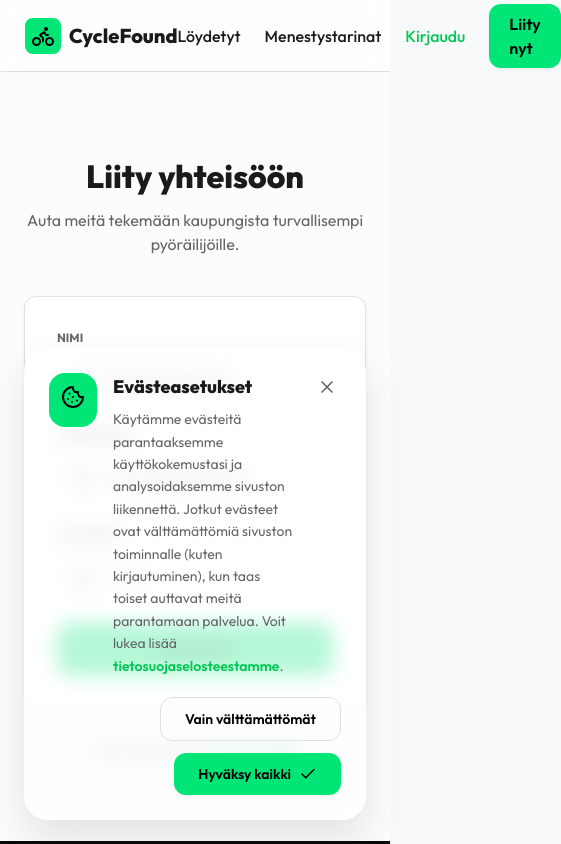
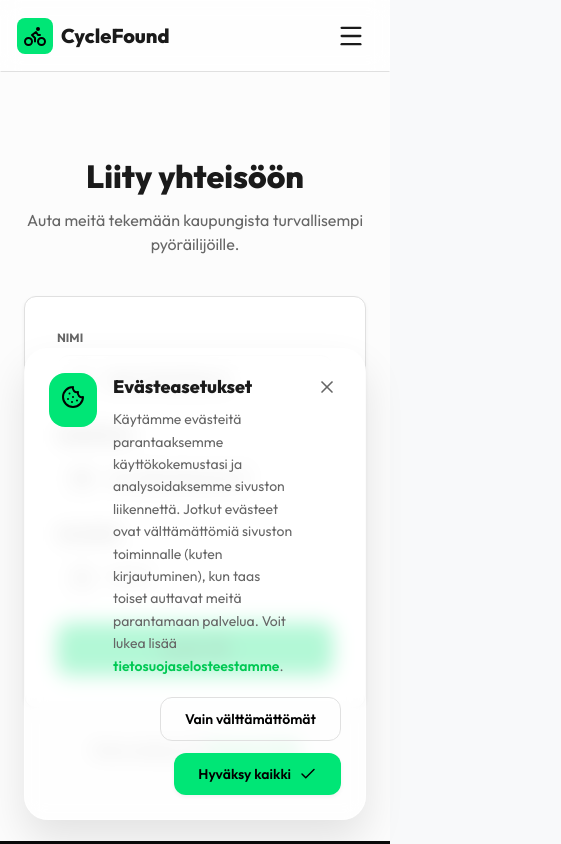
Before and after one commit to cenk2025/bike, a Next.js app: page /liity in a window 390 px wide. Shown: the top 844 px of the page, 561 px wide, since content can reach past the window. Built offline with nearby package versions, Linux system fonts and the light colour scheme; no server answers.

Commit message:
Fix mobile header menu with hamburger toggle

```diff
--- a/src/app/globals.css
+++ b/src/app/globals.css
@@ -11,9 +11,9 @@
   --text-muted: #666666;
   --border: #e0e0e0;
   --radius: 12px;
-  --shadow-sm: 0 2px 4px rgba(0,0,0,0.05);
-  --shadow-md: 0 4px 12px rgba(0,0,0,0.08);
-  --shadow-lg: 0 8px 24px rgba(0,0,0,0.12);
+  --shadow-sm: 0 2px 4px rgba(0, 0, 0, 0.05);
+  --shadow-md: 0 4px 12px rgba(0, 0, 0, 0.08);
+  --shadow-lg: 0 8px 24px rgba(0, 0, 0, 0.12);
   --font-outfit: 'Outfit', sans-serif;
   --header-height: 72px;
 }
@@ -128,3 +128,39 @@
   font-weight: 700;
   margin-bottom: 24px;
 }
+
+/* Responsive Utilities */
+.mobile-only {
+  display: none !important;
+}
+
+@media (max-width: 768px) {
+  .desktop-only {
+    display: none !important;
+  }
+
+  .mobile-only {
+    display: flex !important;
+  }
+
+  .container {
+    padding: 0 16px;
+  }
+}
+
+/* Mobile Menu Animation */
+@keyframes slideDown {
+  from {
+    transform: translateY(-10px);
+    opacity: 0;
+  }
+
+  to {
+    transform: translateY(0);
+    opacity: 1;
+  }
+}
+
+.mobile-nav-active {
+  animation: slideDown 0.3s ease forwards;
+}
--- a/src/components/Header.tsx
+++ b/src/components/Header.tsx
@@ -2,11 +2,12 @@
 
 import { useEffect, useState } from "react";
 import Link from "next/link";
-import { Bike, User } from "lucide-react";
+import { Bike, User, Menu, X } from "lucide-react";
 import { supabase } from "@/lib/supabase";
 
 export default function Header() {
     const [user, setUser] = useState<any>(null);
+    const [isMenuOpen, setIsMenuOpen] = useState(false);
 
     useEffect(() => {
         const { data: { subscription } } = supabase.auth.onAuthStateChange((_event, session) => {
@@ -20,6 +21,8 @@
 
         return () => subscription.unsubscribe();
     }, []);
+
+    const toggleMenu = () => setIsMenuOpen(!isMenuOpen);
 
     return (
         <header className="glass" style={{
@@ -44,7 +47,8 @@
                     CycleFound
                 </Link>
 
-                <nav style={{ display: 'flex', gap: '24px', alignItems: 'center' }}>
+                {/* Desktop Navigation */}
+                <nav className="desktop-only" style={{ display: 'flex', gap: '24px', alignItems: 'center' }}>
                     <Link href="/loydetyt" style={{ fontWeight: 500 }}>Löydetyt</Link>
                     <Link href="/tarinat" style={{ fontWeight: 500 }}>Menestystarinat</Link>
 
@@ -61,7 +65,52 @@
                         </>
                     )}
                 </nav>
+
+                {/* Mobile Menu Button */}
+                <button
+                    className="mobile-only"
+                    onClick={toggleMenu}
+                    style={{ background: 'transparent', color: 'var(--text)', padding: '8px' }}
+                >
+                    {isMenuOpen ? <X size={28} /> : <Menu size={28} />}
+                </button>
             </div>
+
+            {/* Mobile Navigation Dropdown */}
+            {isMenuOpen && (
+                <div
+                    className="mobile-nav-active"
+                    style={{
+                        position: 'absolute',
+                        top: 'var(--header-height)',
+                        left: 0,
+                        right: 0,
+                        backgroundColor: 'var(--surface)',
+                        borderBottom: '1px solid var(--border)',
+                        padding: '24px',
+                        display: 'flex',
+                        flexDirection: 'column',
+                        gap: '20px',
+                        boxShadow: 'var(--shadow-lg)'
+                    }}
+                >
+                    <Link href="/loydetyt" onClick={toggleMenu} style={{ fontWeight: 600, fontSize: '18px' }}>Löydetyt</Link>
+                    <Link href="/tarinat" onClick={toggleMenu} style={{ fontWeight: 600, fontSize: '18px' }}>Menestystarinat</Link>
+                    <hr style={{ border: 'none', borderTop: '1px solid var(--border)' }} />
+                    {user ? (
+                        <Link href="/dashboard" onClick={toggleMenu} style={{ display: 'flex', alignItems: 'center', gap: '8px', fontWeight: 600, color: 'var(--primary-dark)', fontSize: '18px' }}>
+                            <User size={20} /> {user?.user_metadata?.full_name || 'Dashboard'}
+                        </Link>
+                    ) : (
+                        <div style={{ display: 'flex', flexDirection: 'column', gap: '16px' }}>
+                            <Link href="/kirjaudu" onClick={toggleMenu} style={{ fontWeight: 600, color: 'var(--primary-dark)', fontSize: '18px' }}>Kirjaudu</Link>
+                            <Link href="/liity" onClick={toggleMenu} className="primary-button" style={{ justifyContent: 'center', width: '100%', padding: '16px' }}>
+                                Liity nyt
+                            </Link>
+                        </div>
+                    )}
+                </div>
+            )}
         </header>
     );
 }
```
